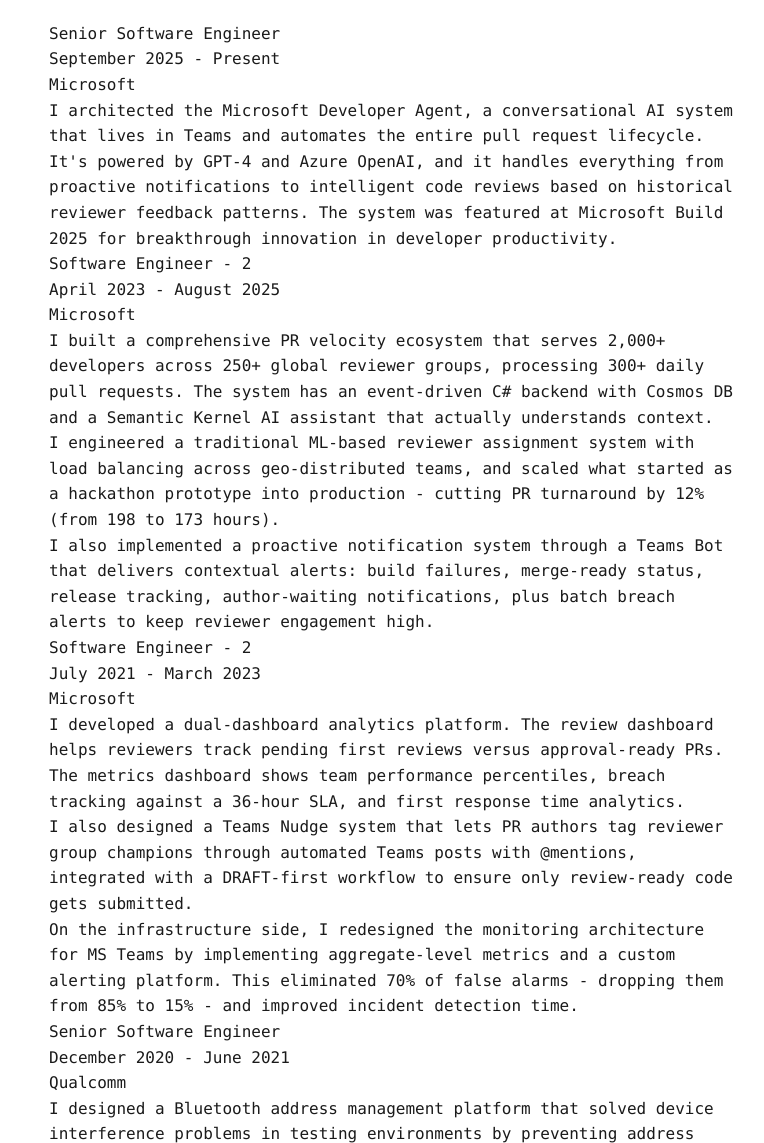
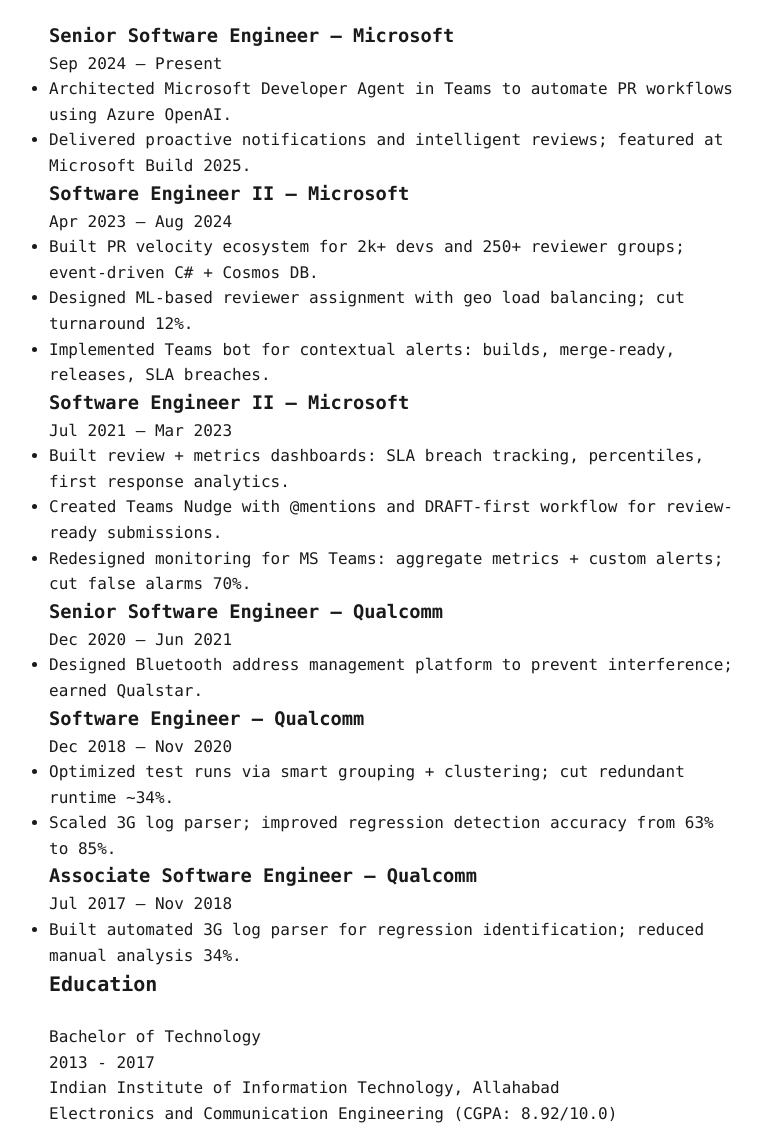
Before and after one commit to niketansrane/niketansrane, a plain HTML site: page about.html in a window 1280 px wide. Shown: the part 1006-2149 px from the top of the page, without its empty margins (247-1011 px from the left). Drawn offline with Linux system fonts and the light colour scheme.

Commit message:
Fix: Reformat Experience section on about page (titles, dates, bullet points)

```diff
--- a/about.html
+++ b/about.html
@@ -83,81 +83,68 @@
 
             <div class="experience-item">
                 <div class="item-header">
-                    <div class="item-title">Senior Software Engineer</div>
-                    <div class="item-date">September 2025 - Present</div>
+                    <h3 class="item-title">Senior Software Engineer — Microsoft</h3>
+                    <div class="item-date">Sep 2024 – Present</div>
                 </div>
-                <div class="item-subtitle">Microsoft</div>
-                <p class="item-description">
-                    I architected the Microsoft Developer Agent, a conversational AI system that lives in Teams and automates the entire pull request lifecycle. It's powered by GPT-4 and Azure OpenAI, and it handles everything from proactive notifications to intelligent code reviews based on historical reviewer feedback patterns. The system was featured at Microsoft Build 2025 for breakthrough innovation in developer productivity.
-                </p>
+                <ul class="item-description">
+                    <li>Architected Microsoft Developer Agent in Teams to automate PR workflows using Azure OpenAI.</li>
+                    <li>Delivered proactive notifications and intelligent reviews; featured at Microsoft Build 2025.</li>
+                </ul>
             </div>
 
             <div class="experience-item">
                 <div class="item-header">
-                    <div class="item-title">Software Engineer - 2</div>
-                    <div class="item-date">April 2023 - August 2025</div>
+                    <h3 class="item-title">Software Engineer II — Microsoft</h3>
+                    <div class="item-date">Apr 2023 – Aug 2024</div>
                 </div>
-                <div class="item-subtitle">Microsoft</div>
-                <p class="item-description">
-                    I built a comprehensive PR velocity ecosystem that serves 2,000+ developers across 250+ global reviewer groups, processing 300+ daily pull requests. The system has an event-driven C# backend with Cosmos DB and a Semantic Kernel AI assistant that actually understands context.
-                </p>
-                <p class="item-description">
-                    I engineered a traditional ML-based reviewer assignment system with load balancing across geo-distributed teams, and scaled what started as a hackathon prototype into production - cutting PR turnaround by 12% (from 198 to 173 hours).
-                </p>
-                <p class="item-description">
-                    I also implemented a proactive notification system through a Teams Bot that delivers contextual alerts: build failures, merge-ready status, release tracking, author-waiting notifications, plus batch breach alerts to keep reviewer engagement high.
-                </p>
+                <ul class="item-description">
+                    <li>Built PR velocity ecosystem for 2k+ devs and 250+ reviewer groups; event-driven C# + Cosmos DB.</li>
+                    <li>Designed ML-based reviewer assignment with geo load balancing; cut turnaround 12%.</li>
+                    <li>Implemented Teams bot for contextual alerts: builds, merge-ready, releases, SLA breaches.</li>
+                </ul>
             </div>
 
             <div class="experience-item">
                 <div class="item-header">
-                    <div class="item-title">Software Engineer - 2</div>
-                    <div class="item-date">July 2021 - March 2023</div>
+                    <h3 class="item-title">Software Engineer II — Microsoft</h3>
+                    <div class="item-date">Jul 2021 – Mar 2023</div>
                 </div>
-                <div class="item-subtitle">Microsoft</div>
-                <p class="item-description">
-                    I developed a dual-dashboard analytics platform. The review dashboard helps reviewers track pending first reviews versus approval-ready PRs. The metrics dashboard shows team performance percentiles, breach tracking against a 36-hour SLA, and first response time analytics.
-                </p>
-                <p class="item-description">
-                    I also designed a Teams Nudge system that lets PR authors tag reviewer group champions through automated Teams posts with @mentions, integrated with a DRAFT-first workflow to ensure only review-ready code gets submitted.
-                </p>
-                <p class="item-description">
-                    On the infrastructure side, I redesigned the monitoring architecture for MS Teams by implementing aggregate-level metrics and a custom alerting platform. This eliminated 70% of false alarms - dropping them from 85% to 15% - and improved incident detection time.
-                </p>
+                <ul class="item-description">
+                    <li>Built review + metrics dashboards: SLA breach tracking, percentiles, first response analytics.</li>
+                    <li>Created Teams Nudge with @mentions and DRAFT-first workflow for review-ready submissions.</li>
+                    <li>Redesigned monitoring for MS Teams: aggregate metrics + custom alerts; cut false alarms 70%.</li>
+                </ul>
             </div>
 
             <div class="experience-item">
                 <div class="item-header">
-                    <div class="item-title">Senior Software Engineer</div>
-                    <div class="item-date">December 2020 - June 2021</div>
+                    <h3 class="item-title">Senior Software Engineer — Qualcomm</h3>
+                    <div class="item-date">Dec 2020 – Jun 2021</div>
                 </div>
-                <div class="item-subtitle">Qualcomm</div>
-                <p class="item-description">
-                    I designed a Bluetooth address management platform that solved device interference problems in testing environments by preventing address conflicts between nearby devices. The system served the entire Bluetooth division at Qualcomm. I was awarded Qualstar recognition for eliminating manual address blocking processes and delivering faster testing workflows.
-                </p>
+                <ul class="item-description">
+                    <li>Designed Bluetooth address management platform to prevent interference; earned Qualstar.</li>
+                </ul>
             </div>
 
             <div class="experience-item">
                 <div class="item-header">
-                    <div class="item-title">Software Engineer</div>
-                    <div class="item-date">December 2018 - November 2020</div>
+                    <h3 class="item-title">Software Engineer — Qualcomm</h3>
+                    <div class="item-date">Dec 2018 – Nov 2020</div>
                 </div>
-                <div class="item-subtitle">Qualcomm</div>
-                <p class="item-description">
-                    I built and scaled test optimization solutions through smart grouping and intelligent clustering algorithms, cutting redundant runtime by around 34%.
-                    I also led a cross-functional vendor team to scale a 3G device log parser for expanded scenarios, improving regression detection accuracy from 63% to 85% through automated checkpoint implementation.
-                </p>
+                <ul class="item-description">
+                    <li>Optimized test runs via smart grouping + clustering; cut redundant runtime ~34%.</li>
+                    <li>Scaled 3G log parser; improved regression detection accuracy from 63% to 85%.</li>
+                </ul>
             </div>
 
             <div class="experience-item">
                 <div class="item-header">
-                    <div class="item-title">Associate Software Engineer</div>
-                    <div class="item-date">July 2017 - November 2018</div>
+                    <h3 class="item-title">Associate Software Engineer — Qualcomm</h3>
+                    <div class="item-date">Jul 2017 – Nov 2018</div>
                 </div>
-                <div class="item-subtitle">Qualcomm</div>
-                <p class="item-description">
-                    I built an automated 3G device log parser for regression identification, reducing manual analysis by 34%.
-                </p>
+                <ul class="item-description">
+                    <li>Built automated 3G log parser for regression identification; reduced manual analysis 34%.</li>
+                </ul>
             </div>
 
             <h2>Education</h2>
```
